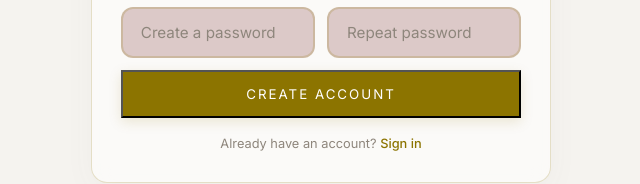
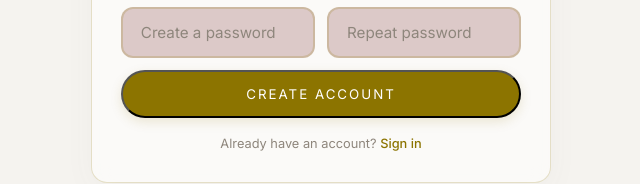
Before and after one commit to anuut1/finSight, a React (Vite) app in the folder finSight/client/: page /register in a window 1280 px wide. Shown: the part 488-672 px from the top of the page, without its empty margins (319-959 px from the left). Built offline with nearby package versions, Linux system fonts and the light colour scheme; no server answers.

Commit message:
Rounded buttons

```diff
--- a/finSight/client/src/index.css
+++ b/finSight/client/src/index.css
@@ -223,6 +223,7 @@ p {
   padding: 14px 34px;
   letter-spacing: 2px;
   text-transform: uppercase;
+  border-radius: 999px;
   box-shadow: 0 4px 12px rgba(140, 116, 0, 0.15);
 }
 
```
